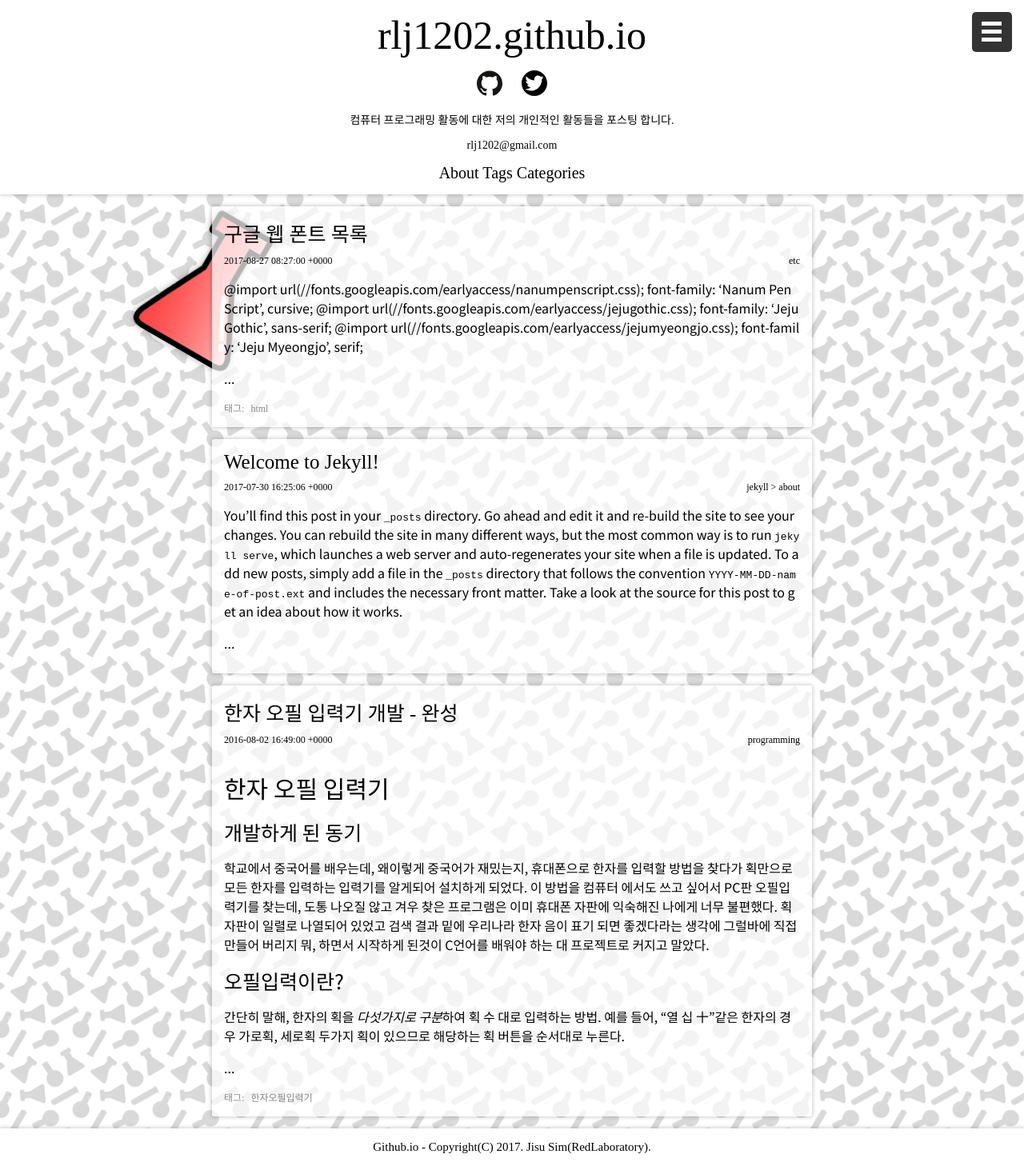
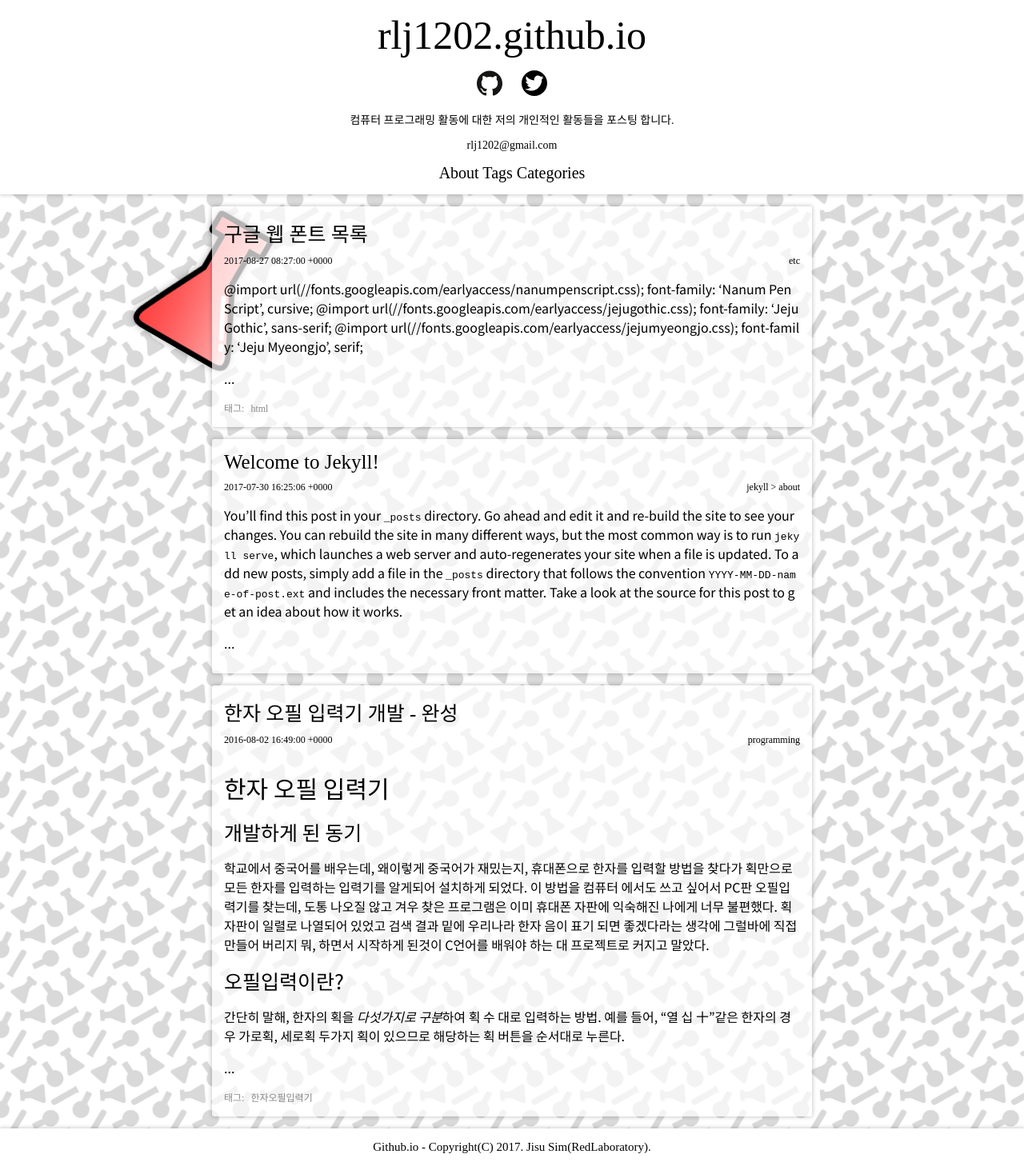
Before and after one commit to rlj1202/redlaboratory.github.io, a Jekyll site: the page built from index.md, in a window 1280 px wide. Shown: the whole page at 80% size. Built offline with Jekyll 4.4.1, drawn with Linux system fonts in a browser that asks for light colours; some web fonts are replaced.

Commit message:
Remove floating category button
좀 부산스러움. 글 읽는데도 시야를 가림.

```diff
--- a/_layouts/default.html
+++ b/_layouts/default.html
@@ -53,82 +53,5 @@
 	<footer>
 		Github.io - Copyright(C) 2017. Jisu Sim(RedLaboratory).
 	</footer>
-
-	<input id="nav_button_toggle" type="checkbox">
-	<label for="nav_button_toggle">
-		<div id="nav_button">
-			<svg width="50px" height="50px">
-				<rect style="width:25px;height:5px;fill:white;x:12px;y:12px" />
-				<rect style="width:25px;height:5px;fill:white;x:12px;y:22px;" />
-				<rect style="width:25px;height:5px;fill:white;x:12px;y:32px;" />
-			</svg>
-		</div>
-	</label>
-	<nav>
-		{% for category0 in site.categories %}
-			{% assign b = false %}
-			{% for post in site.posts %}
-				{% if post.categories[0] == category0.first %}
-					{% assign b = true %}
-				{% endif %}
-			{% endfor %}
-			{% if b == true %}
-				<h3><a href="/{{ category0 | first }}">{{ category0 | first }}</a></h3>
-
-				<ul>
-				{% for category1 in site.categories %}
-					{% assign b = false %}
-					{% for post in site.posts %}
-						{% if post.categories[0] == category0.first and post.categories[1] == category1.first %}
-							{% assign b = true %}
-						{% endif %}
-					{% endfor %}
-					{% if b == true%}
-						<li><a href="/{{ category0 | first }}/{{ category1 | first }}">{{ category1 | first }}</a></li>
-					{% endif %}
-				{% endfor %}
-				</ul>
-			{% endif %}
-		{% endfor %}
-	</nav>
-	<!--
-	<div id="bottom_bar">
-		<input id="side_nav_toggle" type="checkbox" >
-		<label for="side_nav_toggle">
-			<div id="side_nav_toggle">
-				<span>분류</span>
-			</div>
-		</label>
-		<div id="side_nav">
-			<nav>
-			{% for category0 in site.categories %}
-				{% assign b = false %}
-				{% for post in site.posts %}
-					{% if post.categories[0] == category0.first %}
-						{% assign b = true %}
-					{% endif %}
-				{% endfor %}
-				{% if b == true %}
-					<h3><a href="/{{ category0 | first }}">{{ category0 | first }}</a></h3>
-
-					<ul>
-					{% for category1 in site.categories %}
-						{% assign b = false %}
-						{% for post in site.posts %}
-							{% if post.categories[0] == category0.first and post.categories[1] == category1.first %}
-								{% assign b = true %}
-							{% endif %}
-						{% endfor %}
-						{% if b == true%}
-							<li><a href="/{{ category0 | first }}/{{ category1 | first }}">{{ category1 | first }}</a></li>
-						{% endif %}
-					{% endfor %}
-					</ul>
-				{% endif %}
-			{% endfor %}
-			</nav>
-		</div>
-	</div>
-	-->
 <body>
 </html>
--- a/assets/style.css
+++ b/assets/style.css
@@ -112,48 +112,6 @@ h3 {
 	font-weight: normal;
 	margin: 15px 0;
 }
-input#nav_button_toggle {
-	display: none;
-}
-input#nav_button_toggle:checked ~ nav {
-	display: block;
-}
-div#nav_button {
-	width: 50px;
-	height: 50px;
-	position: fixed;
-	right: 15px;
-	top: 15px;
-	background: rgba(0, 0, 0, 0.8);
-	border-radius: 5px;
-	cursor: pointer;
-	z-index: 3;
-}
-nav {
-	display:none;
-	background-color: rgba(0, 0, 0, 0.8);
-	color: white;
-	border-radius: 5px;
-	position: fixed;
-	right: 15px;
-	top: 65px;
-	padding: 15px;
-	z-index: 3;
-}
-nav h3 {
-	margin: 7px 0;
-	font-size: 20px;
-	font-weight: normal;
-}
-nav ul {
-	padding: 0 20px;
-	margin: 7px 0;
-	font-size: 17px;
-	font-weight: normal;
-}
-nav a, nav a:link, nav a:visited {
-	color: white;
-}
 @media (max-width:767px) {/* mobile */
 	div#wrapper {
 		width: auto;
```
